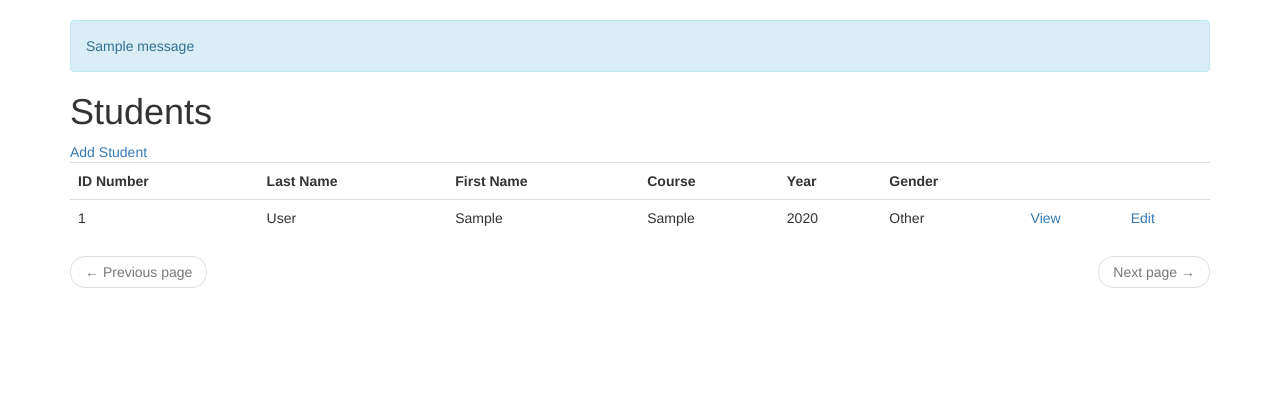
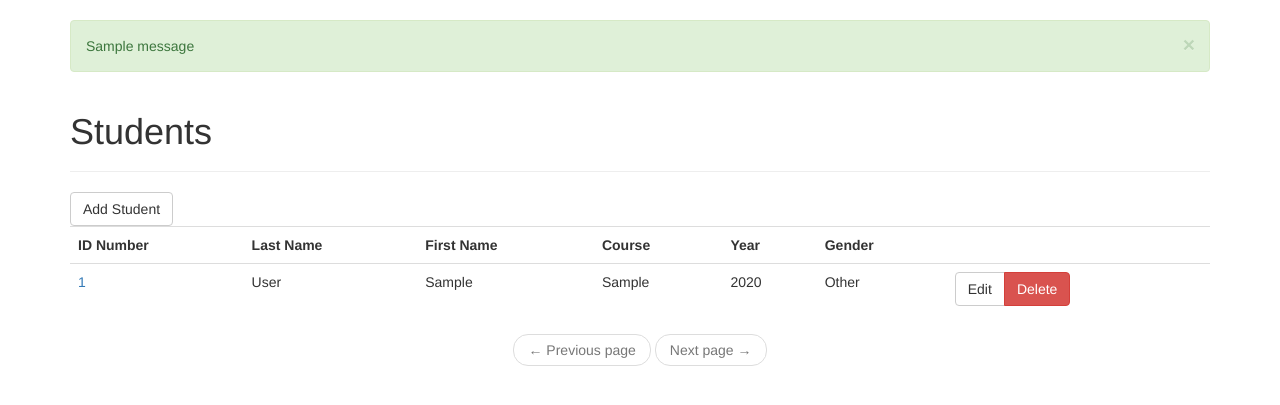
Before and after one commit to KnotUntied/flask-ssis, a Flask app: page /students/ in a window 1280 px wide. Shown: the part 52-457 px from the top of the page. Run offline with Flask 2, Linux system fonts and the light colour scheme; tables that the repository leaves empty hold one stand-in row (values such as "Sample post"); one stand-in notice (Sample message) is shown; some libraries are stand-ins or nearby versions.

Commit message:
Add context to flashed messages; improve student index

```diff
--- a/app/students/routes.py
+++ b/app/students/routes.py
@@ -37,7 +37,7 @@ def add():
             gender=form.gender.data)
         db.session.add(student)
         db.session.commit()
-        flash('{} {} {} has been added.'.format(form.id.data, form.firstname.data, form.lastname.data))
+        flash('{} {} {} has been added.'.format(form.id.data, form.firstname.data, form.lastname.data), 'success')
         return redirect(url_for('students.index'))
     return render_template('students/form.html', title='Add Student', form=form)
 
--- a/app/templates/base.html
+++ b/app/templates/base.html
@@ -33,10 +33,13 @@
 
 {% block content %}
     <div class="container">
-        {% with messages = get_flashed_messages() %}
+        {% with messages = get_flashed_messages(with_categories=True) %}
         {% if messages %}
-            {% for message in messages %}
-            <div class="alert alert-info" role="alert">{{ message }}</div>
+            {% for category, message in messages %}
+            <div class="alert alert-{{category}} alert-dismissible" role="alert">
+                <button type="button" class="close" data-dismiss="alert" aria-label="Close"><span aria-hidden="true">&times;</span></button>
+                {{ message }}
+            </div>
             {% endfor %}
         {% endif %}
         {% endwith %}
--- a/app/templates/students/index.html
+++ b/app/templates/students/index.html
@@ -1,9 +1,11 @@
 {% extends "base.html" %}
 
 {% block app_content %}
-    <h1>Students</h1>
+    <div class="page-header">
+        <h1>Students</h1>
+    </div>
     <div>
-        <a href="{{ url_for('students.add') }}">Add Student</a>
+        <a class="btn btn-default" href="{{ url_for('students.add') }}">Add Student</a>
     </div>
     <table class="table table-hover">
       <tr>
@@ -14,29 +16,32 @@
         <th>Year</th>
         <th>Gender</th>
         <th></th>
-        <th></th>
       </tr>
       {% for student in students %}
       <tr>
-        <td>{{ student.id }}</td>
+        <td><a href="{{ url_for('students.profile', id=student.id) }}">{{ student.id }}</a></td>
         <td>{{ student.lastname }}</td>
         <td>{{ student.firstname }}</td>
         <td>{{ student.course }}</td>
         <td>{{ student.year }}</td>
         <td>{{ student.gender.name }}</td>
-        <td><a href="{{ url_for('students.profile', id=student.id) }}">View</a></td>
-        <td><a href="{{ url_for('students.edit', id=student.id) }}">Edit</a></td>
+        <td>
+            <div class="btn-group" role="group" aria-label="...">
+                <a class="btn btn-default" href="{{ url_for('students.edit', id=student.id) }}">Edit</a>
+                <a class="btn btn-danger" href="{{ url_for('students.edit', id=student.id) }}">Delete</a>
+            </div>
+        </td>
       </tr>
       {% endfor %}
     </table>
     <nav aria-label="...">
         <ul class="pager">
-            <li class="previous{% if not prev_url %} disabled{% endif %}">
+            <li class="{% if not prev_url %}disabled{% endif %}">
                 <a href="{{ prev_url or '#' }}">
                     <span aria-hidden="true">&larr;</span> Previous page
                 </a>
             </li>
-            <li class="next{% if not next_url %} disabled{% endif %}">
+            <li class="{% if not next_url %}disabled{% endif %}">
                 <a href="{{ next_url or '#' }}">
                     Next page <span aria-hidden="true">&rarr;</span>
                 </a>
```
